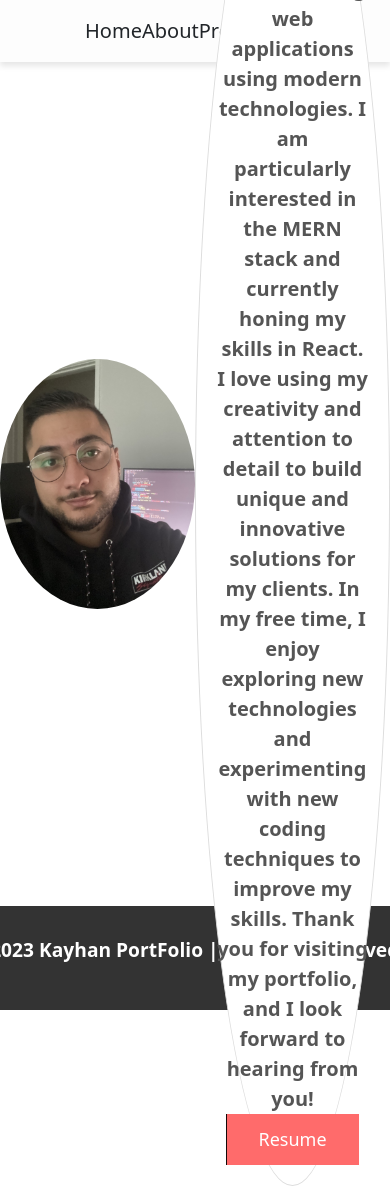
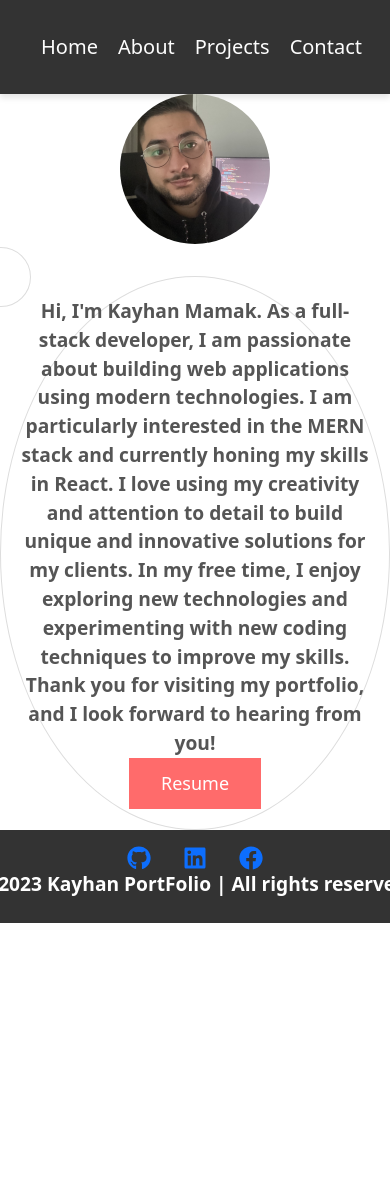
Before and after one commit to byunn90/React-Portfolio, a React (Create React App) app: page / in a window 390 px wide. Shown: the top 1186 px of the page. After the commit the page ends 923 px from the top, so only its background shows below. Built offline with nearby package versions, Linux system fonts and the light colour scheme.

Commit message:
media query finished for navbar, footer, and homepage

```diff
--- a/src/components/Footer.js
+++ b/src/components/Footer.js
@@ -5,11 +5,6 @@ import "../styles/Navbar.css";
 function Footer({ currentPage, handlePageChange }) {
   return (
     <nav className="my-footer">
-      <div className="container d-flex justify-content-center align-items-center">
-        <a className="navbar-brand" href="#">
-          © 2023 Kayhan PortFolio | All rights reserved.
-        </a>
-
       <div className="social-icons ml-auto">
         <a href="https://github.com/byunn90">
           <FaGithub />
@@ -21,6 +16,10 @@ function Footer({ currentPage, handlePageChange }) {
           <FaFacebook />
         </a>
       </div>
+      <div className="container d-flex justify-content-center align-items-center">
+        <a className="navbar-brand" href="#">
+          © 2023 Kayhan PortFolio | All rights reserved.
+        </a>
       </div>
     </nav>
   );
--- a/src/components/PortfolioContainer.js
+++ b/src/components/PortfolioContainer.js
@@ -10,7 +10,6 @@ import Footer from "./Footer";
 export default function PortfolioContainer() {
   const [currentPage, setCurrentPage] = useState("Home");
 
-  // TODO: Add a comment describing the functionality of this method
   // if home page render home
   // if about page render about page
   // if Blog page render blog page
--- a/src/components/pages/Contact.js
+++ b/src/components/pages/Contact.js
@@ -1,5 +1,6 @@
 import React, { useState } from "react";
 import "../../styles/Contact.css";
+import "../../styles/Navbar.css";
 import { useForm, ValidationError } from "@formspree/react";
 
 export default function Contact() {
@@ -8,6 +9,7 @@ export default function Contact() {
     return <p>Thanks for joining!</p>;
   }
   return (
+    <div className="contact-container">
       <form className="contact-form" onSubmit={handleSubmit}>
         <label htmlFor="email">Email Address</label>
         <input id="email" type="email" name="email" />
@@ -17,10 +19,15 @@ export default function Contact() {
         <input id="name" type="name" name="name" />
         <ValidationError prefix="Name" field="name" errors={state.errors} />
         <textarea id="message" name="message" />
-      <ValidationError prefix="Message" field="message" errors={state.errors} />
+        <ValidationError
+          prefix="Message"
+          field="message"
+          errors={state.errors}
+        />
         <button type="submit" disabled={state.submitting}>
           Submit
         </button>
       </form>
+    </div>
   );
 }
--- a/src/components/pages/Home.js
+++ b/src/components/pages/Home.js
@@ -23,7 +23,7 @@ function Home() {
             portfolio, and I look forward to hearing from you!
           </p>
           <div>
-            <a href="../../CV/kayhanResume.pdf" download>
+            <a href="../../../CV/kayhanResume.pdf" download>
               <button>Resume</button>
             </a>
           </div>
--- a/src/styles/Contact.css
+++ b/src/styles/Contact.css
@@ -1,21 +1,45 @@
-#email {
-  font-size: 10px;
-}
-
-#name {
-  font-size: 10px;
-}
-#message {
-  display: flex;
-  align-items: center;
-  font-size: 10px;
-}
-
 .contact-form {
   display: flex;
   flex-direction: column;
-  text-align: center;
-  margin-top: 20px;
-  width: 300px;
-  /* width: min-content; */
+  align-items: center;
+  width: 100%;
+  max-width: 400px;
+  padding: 20px;
+  border-radius: 10px;
+  box-shadow: 0px 0px 10px rgba(0, 0, 0, 0.2);
 }
+
+.contact-form label {
+  font-size: 1rem;
+  font-weight: bold;
+  text-align: left;
+  margin-bottom: 5px;
+}
+
+.contact-form input,
+.contact-form textarea {
+  width: 100%;
+  padding: 10px;
+  margin-bottom: 15px;
+  border: none;
+  border-radius: 5px;
+  background-color: #f7f7f7;
+}
+
+.contact-form textarea {
+  height: 150px;
+}
+
+.contact-form button[type="submit"] {
+  background-color: #4caf50;
+  color: #fff;
+  border: none;
+  border-radius: 5px;
+  padding: 10px 20px;
+  cursor: pointer;
+  transition: background-color 0.3s ease;
+}
+
+.contact-form button[type="submit"]:hover {
+  background-color: #3e8e41;
+}
--- a/src/styles/Home.css
+++ b/src/styles/Home.css
@@ -104,4 +104,57 @@ button:active {
 }
 
 .social-icons {
+  display: flex;
+  justify-content: center;
+  align-items: center;
 }
+
+.social-icons a {
+  display: flex;
+  align-items: center;
+  justify-content: center;
+  margin: 0 1rem;
+  width: 2rem;
+  height: 2rem;
+}
+
+.social-icons svg {
+  width: 100%;
+  height: 100%;
+}
+
+@media (max-width: 767.98px) {
+  .home {
+    flex-direction: column;
+    justify-content: flex-start;
+    align-items: center;
+    height: auto;
+  }
+
+  .left {
+    width: 100%;
+  }
+
+  .right {
+    width: 100%;
+    margin-top: 1rem;
+  }
+
+  .cloud-container {
+    margin-top: 1rem;
+  }
+
+  .about-me {
+    font-size: 1.2rem;
+  }
+
+  .image-container {
+    width: 150px;
+    height: 150px;
+  }
+
+  .social-icons a {
+    width: 1.5rem;
+    height: 1.5rem;
+  }
+}
--- a/src/styles/Navbar.css
+++ b/src/styles/Navbar.css
@@ -1,5 +1,5 @@
 .my-navbar {
-  background-color: #fdfdfd;
+  background-color: #333;
   box-shadow: 0 4px 6px rgba(0, 0, 0, 0.1);
   height: 80px;
   display: flex;
@@ -8,6 +8,7 @@
   padding: 0 2rem;
   text-decoration: none;
   font-size: 20px;
+  color: #fdfdfd;
 }
 
 .navbar-brand {
@@ -96,3 +97,40 @@
   text-decoration: none;
   color: #fff;
 }
+
+@media (max-width: 768px) {
+  .my-navbar {
+    flex-direction: column;
+    align-items: flex-start;
+    height: auto;
+    padding: 1rem;
+  }
+
+  .navbar-brand {
+    margin-bottom: 1rem;
+  }
+
+  .nav-links {
+    margin-top: 1rem;
+    gap: 20px;
+  }
+
+  .nav-item {
+    margin: 0;
+    margin-bottom: 1rem;
+  }
+
+  .nav-link {
+    font-size: 1.2rem;
+  }
+
+  .my-footer {
+    height: auto;
+    padding: 1rem;
+    text-align: center;
+  }
+
+  .my-footer .navbar-brand {
+    margin-bottom: 0.5rem;
+  }
+}
```
Also changed, not shown: src/components/Card.js (deleted, +0 -33 lines), src/components/Display.js (deleted, +0 -16 lines). Lines whose indentation alone changed are shown as unchanged.
